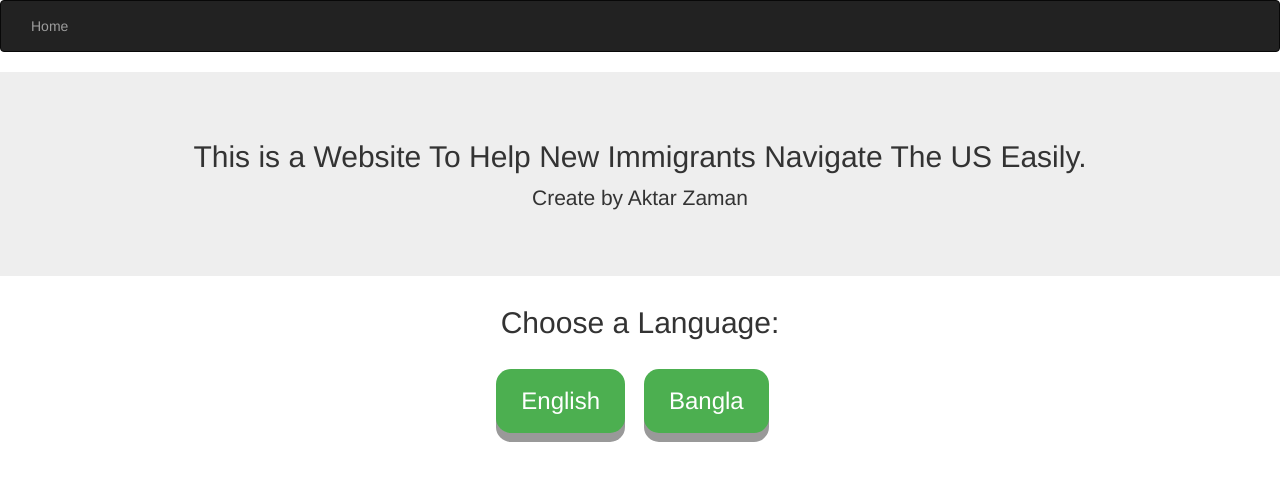
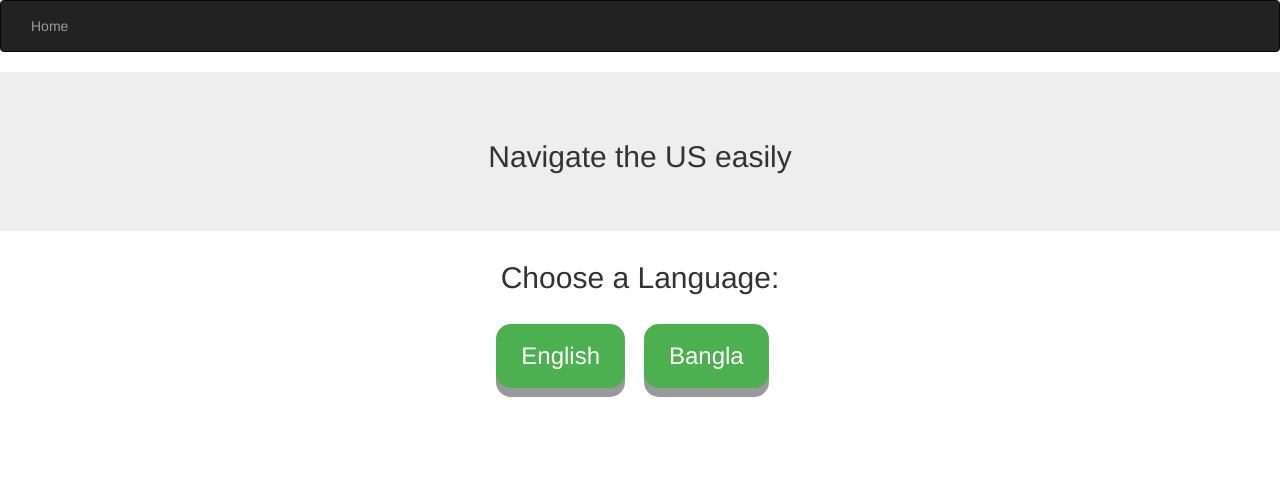
Before and after one commit to Zamy97/Help-Immigrants, a website: page views/index.html in a window 1280 px wide. Drawn offline with nearby package versions, Linux system fonts and the light colour scheme.

Commit message:
added few details

```diff
--- a/views/index.html
+++ b/views/index.html
@@ -19,8 +19,8 @@
 </nav>
 
 <div class="jumbotron text-center">
-  <h2>This is a Website To Help New Immigrants Navigate The US Easily.</h2>
-  <p>Create by Aktar Zaman</p>
+  <h2>Navigate the US easily</h2>
+  <!-- <p>Create by Aktar Zaman</p> -->
 </div>
 
 <div class="Jumbtron text-center">
```
Also changed, not shown: views/school_search.html (+12 -11 lines).
